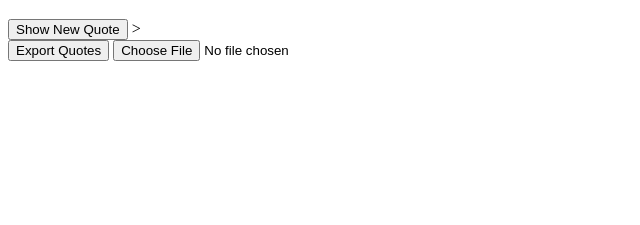
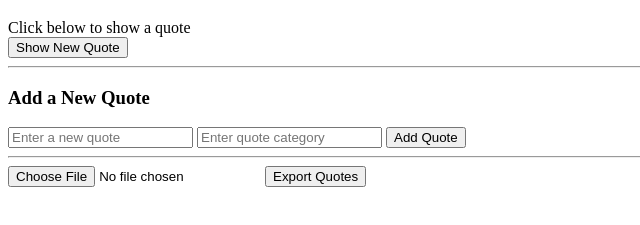
Before and after one commit to Francis-xavi/alx_fe_javascript, a plain HTML site: page dom-manipulation/index.html in a window 1280 px wide. Shown: the part 61-286 px from the top of the page, without its empty margins (0-640 px from the left). Drawn offline with Linux system fonts and the light colour scheme.

Commit message:
Update index.html

```diff
--- a/dom-manipulation/index.html
+++ b/dom-manipulation/index.html
@@ -1,18 +1,25 @@
 <!DOCTYPE html>
 <html lang="en">
 <head>
-        <meta charset="UTF-8">
-        <meta name="viewport" content="width=device-width, initial-scale=1.0">
+  <meta charset="UTF-8" />
+  <meta name="viewport" content="width=device-width, initial-scale=1.0"/>
   <title>Dynamic Quote Generator</title>
 </head>
 <body>
     <h1>Dynamic Quote Generator</h1>
-        <div id="quoteDisplay"></div>
+
+    <div id="quoteDisplay">Click below to show a quote</div>
     <button id="newQuote">Show New Quote</button>
-        <script>src="script.js"</script> >
 
-        <div id="formContainer"></div>
-        <button id="exportBtn">Export Quotes</button>
-        <input type="file" id="importFile" accept=".json" />
+    <hr>
+
+    <div id="addQuoteForm"></div>
+
+    <hr>
+
+    <input type="file" id="importFile" accept=".json" onchange="importFromJsonFile(event)" />
+    <button onclick="exportToJsonFile()">Export Quotes</button>
+
+    <script src="script.js"></script>
 </body>
 </html>
```
Lines whose indentation alone changed are shown as unchanged.
